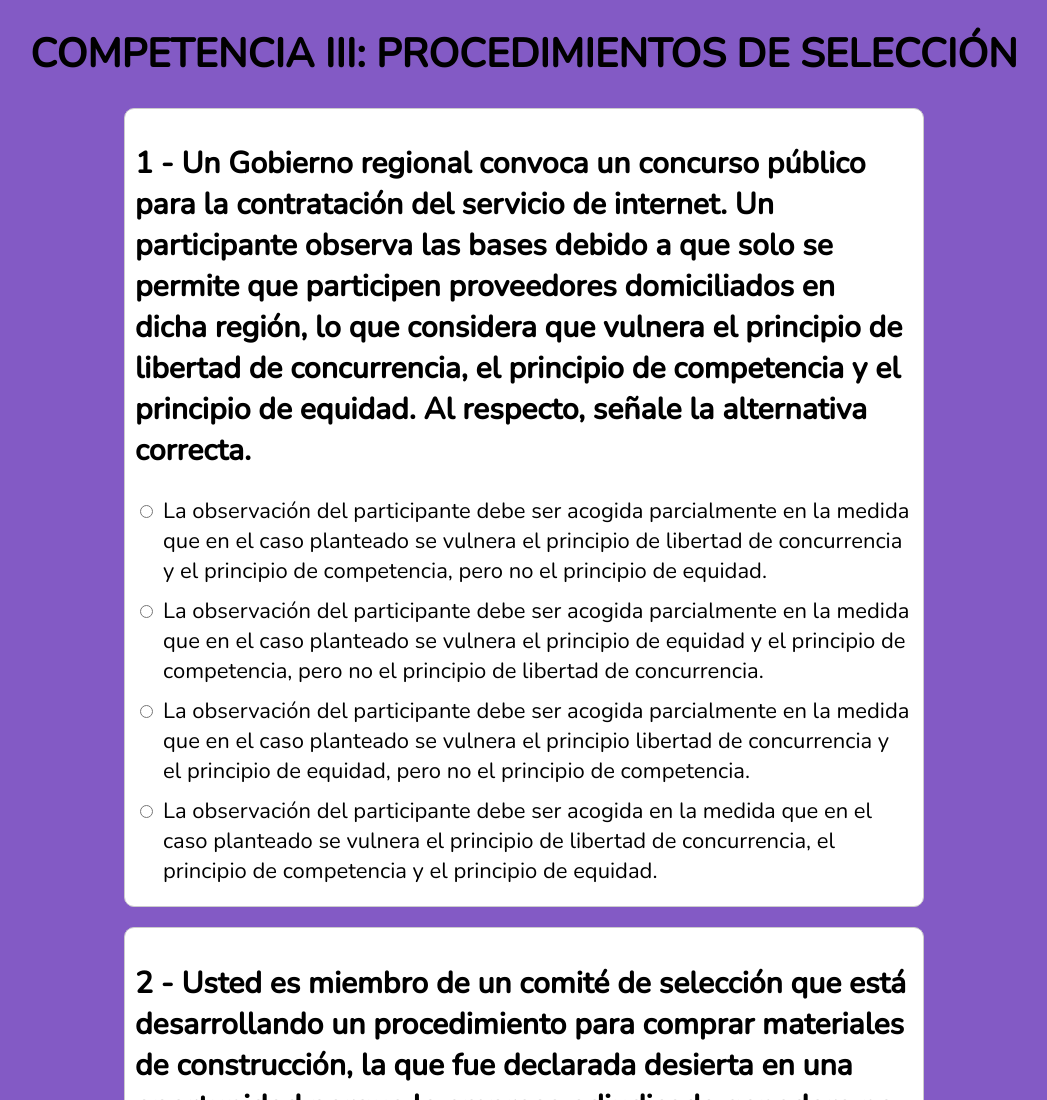
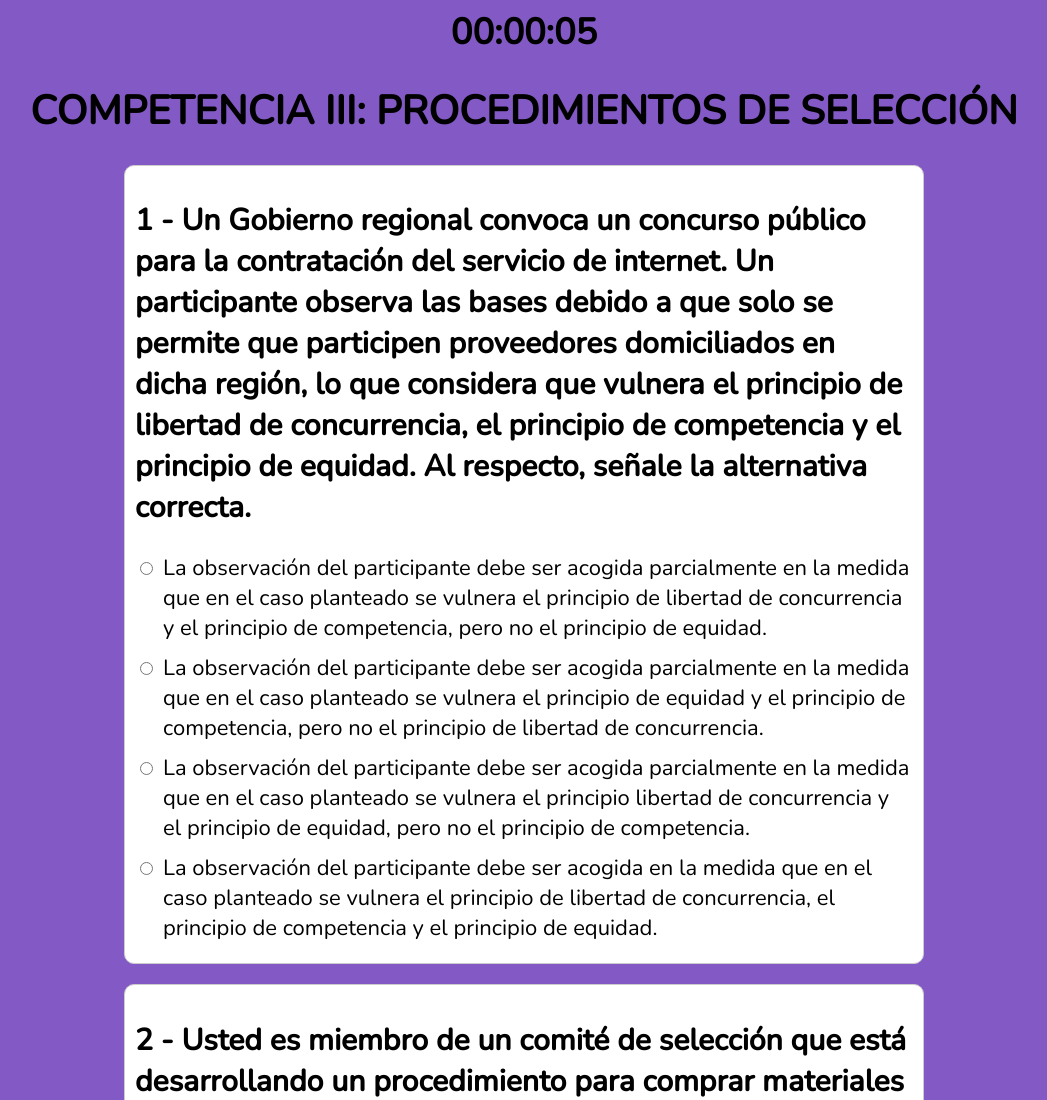
Before and after one commit to MalanboJager/practica_examen, a plain HTML site: page COMPETENCIA_III/Competencia_3.html in a window 1280 px wide. Shown: the top 1100 px of the page, without its empty margins (116-1163 px from the left). Drawn offline with nearby package versions, Linux system fonts and the light colour scheme.

Commit message:
Update Competencia_3.html

```diff
--- a/COMPETENCIA_III/Competencia_3.html
+++ b/COMPETENCIA_III/Competencia_3.html
@@ -6,8 +6,62 @@
     <meta name="viewport" content="width=device-width, initial-scale=1.0">
     <link rel="stylesheet" href="estilo.css">
     <title>Certificacion OSCE</title>
+    <style>
+        /* Estilo para el cronómetro */
+        .cronometro {
+            font-size: 36px; /* Tamaño de fuente más grande */
+            font-weight: bold; /* Texto en negrita */
+            text-align: center; /* Centrar el texto */
+        }
+    </style>
 </head>
-<body>
+<body onload="iniciar()">
+
+
+<div class="cronometro" id="cronometro">00:00:00</div>
+
+    <script>
+        let tiempoInicio;
+        let cronometroActivo;
+        let tiempoPasado = 0;
+
+        function iniciar() {
+            if (!cronometroActivo) {
+                tiempoInicio = Date.now() - tiempoPasado;
+                cronometroActivo = setInterval(actualizarCronometro, 1000);
+            }
+        }
+
+        function detener() {
+            clearInterval(cronometroActivo);
+            cronometroActivo = false;
+        }
+
+        function reiniciar() {
+            detener();
+            tiempoPasado = 0;
+            actualizarCronometro();
+        }
+
+        function actualizarCronometro() {
+            const tiempoTranscurrido = Date.now() - tiempoInicio;
+            tiempoPasado = tiempoTranscurrido;
+
+            const segundos = Math.floor(tiempoTranscurrido / 1000) % 60;
+            const minutos = Math.floor(tiempoTranscurrido / 1000 / 60) % 60;
+            const horas = Math.floor(tiempoTranscurrido / 1000 / 60 / 60);
+
+            const tiempoFormateado = `${agregarCero(horas)}:${agregarCero(minutos)}:${agregarCero(segundos)}`;
+            document.getElementById('cronometro').innerText = tiempoFormateado;
+        }
+
+        function agregarCero(numero) {
+            if (numero < 10) {
+                return '0' + numero;
+            }
+            return numero;
+        }
+    </script>
     <h1>COMPETENCIA III: PROCEDIMIENTOS DE SELECCIÓN</h1>
     <section id="juego">
 
```
